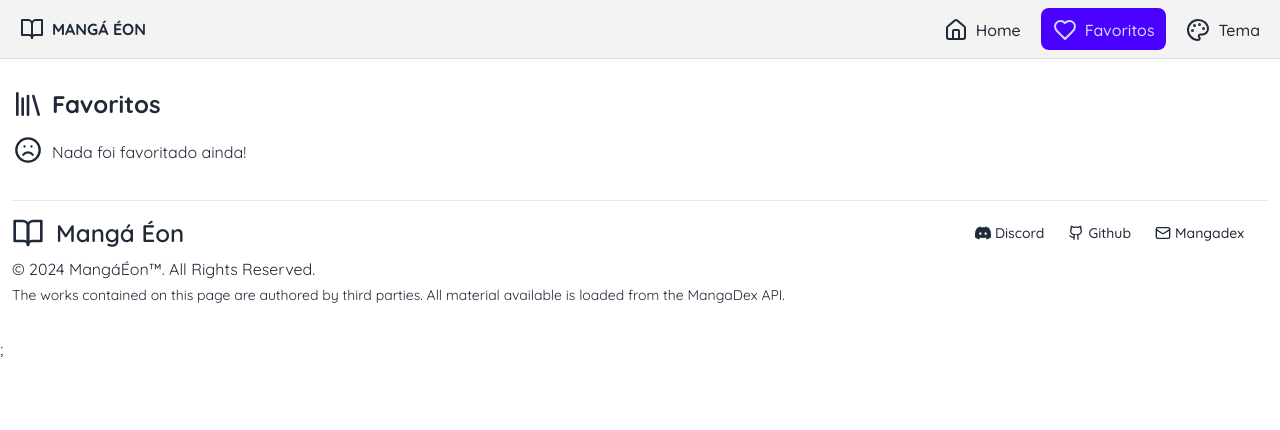
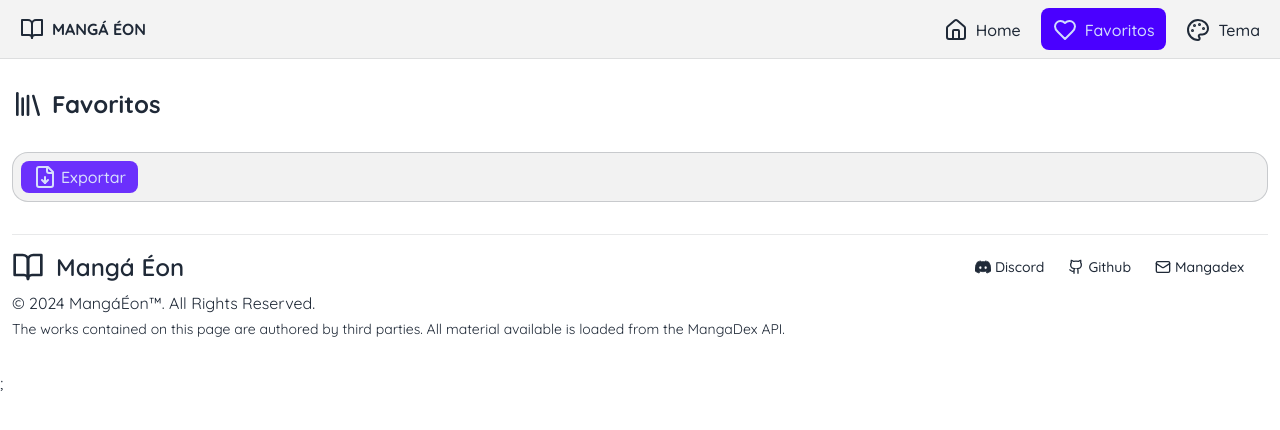
Before and after one commit to oMatheuss/mangaeon, a Next.js app: page /favoritos in a window 1280 px wide. Shown: the top 430 px of the page. Built offline with nearby package versions, Linux system fonts and the light colour scheme.

Commit message:
feat: export button

```diff
--- a/src/components/saved-list.tsx
+++ b/src/components/saved-list.tsx
@@ -4,13 +4,14 @@ import {
   type SavedManga,
   useMangaList,
   useRemoveMangaMutation,
+  useExportSavedMangasToCsv,
 } from '@/lib/client/saved';
 import {
   BookmarkCheckIcon,
   BookmarkMinusIcon,
   EllipsisVerticalIcon,
-  Frown,
-  StarOff,
+  FileDownIcon,
+  FrownIcon,
 } from 'lucide-react';
 import Image from 'next/image';
 import Link from 'next/link';
@@ -23,7 +24,7 @@ export function SavedMangaList() {
     <>
       {list?.length === 0 && (
         <div className='flex flex-row items-center'>
-          <Frown className='mr-2 h-8 w-8 pb-1' /> Nada foi favoritado ainda!
+          <FrownIcon className='mr-2 h-8 w-8 pb-1' /> Nada foi favoritado ainda!
         </div>
       )}
       <div className='mb-4 grid grid-cols-1 gap-4 sm:grid-cols-2 lg:grid-cols-3 xl:grid-cols-4'>
@@ -35,6 +36,7 @@ export function SavedMangaList() {
           />
         ))}
       </div>
+      <Actions />
     </>
   );
 }
@@ -73,19 +75,19 @@ function Card({ saved, onDelete }: CardProps) {
       <div className='float-right flex h-full flex-col justify-around'>
         <button className='group p-2' onClick={onDelete}>
           <span className='sr-only'>Excluir</span>
-          <div className='rounded-badge bg-error/75 p-1 text-error-content opacity-80 transition-colors group-hover:opacity-100 group-active:opacity-50'>
+          <div className='rounded-btn bg-error/75 p-1 text-error-content opacity-80 transition-opacity group-hover:opacity-100 group-active:opacity-50'>
             <BookmarkMinusIcon className='h-5 w-5' />
           </div>
         </button>
         <button className='group p-2'>
           <span className='sr-only'>Editar</span>
-          <div className='rounded-badge bg-success/75 p-1 text-success-content opacity-80 transition-colors group-hover:opacity-100 group-active:opacity-50'>
+          <div className='rounded-btn bg-success/75 p-1 text-success-content opacity-80 transition-opacity group-hover:opacity-100 group-active:opacity-50'>
             <BookmarkCheckIcon className='h-5 w-5' />
           </div>
         </button>
         <button className='group p-2'>
           <span className='sr-only'>Opções</span>
-          <div className='rounded-badge bg-neutral/75 p-1 text-neutral-content opacity-80 transition-colors group-hover:opacity-100 group-active:opacity-50'>
+          <div className='rounded-btn bg-neutral/75 p-1 text-neutral-content opacity-80 transition-opacity group-hover:opacity-100 group-active:opacity-50'>
             <EllipsisVerticalIcon className='h-5 w-5' />
           </div>
         </button>
@@ -93,3 +95,32 @@ function Card({ saved, onDelete }: CardProps) {
     </div>
   );
 }
+
+function Actions() {
+  const exportMut = useExportSavedMangasToCsv();
+  const handleExport = () => {
+    exportMut.mutate(undefined, {
+      onSuccess: (csv) => {
+        const link = document.createElement('a');
+        link.download = 'export.csv';
+        link.href = `data:text/csv;charset=utf-8,${window.encodeURI(csv)}`;
+        document.body.appendChild(link);
+        link.click();
+        document.body.removeChild(link);
+      },
+    });
+  };
+
+  return (
+    <section className='mb-4 flex flex-wrap gap-2 rounded-box border border-base-content/20 bg-base-200 p-2'>
+      <button
+        onClick={handleExport}
+        disabled={exportMut.isPending}
+        className='flex rounded-btn bg-primary px-3 py-1 text-primary-content opacity-80 transition-opacity hover:opacity-100 active:opacity-50'
+      >
+        <FileDownIcon className='mr-1' />
+        <span className='font-medium'>Exportar</span>
+      </button>
+    </section>
+  );
+}
--- a/src/lib/client/saved.ts
+++ b/src/lib/client/saved.ts
@@ -22,44 +22,24 @@ const store = localforage.createInstance({
   storeName: 'saved_mangas',
 });
 
-export const SavedMangas = {
-  async findAll() {
-    return this.filter(() => true);
-  },
-
-  async findById(mangaId: string) {
-    return await store.getItem<SavedManga>(mangaId);
-  },
-
-  async save(manga: SavedManga) {
-    return await store.setItem(manga.mangaId, manga);
-  },
-
-  async remove(mangaId: string) {
-    await store.removeItem(mangaId);
-  },
-
-  async filter(predicate: (value: SavedManga) => boolean) {
-    const result: SavedManga[] = [];
-    await store.iterate<SavedManga, any>((value) => {
-      if (predicate(value)) result.push(value);
-    });
-    result.sort((a, b) => a.includedAt.getTime() - b.includedAt.getTime());
-    return result;
-  },
-};
-
 export function useSavedManga(mangaId: string) {
   return useQuery({
     queryKey: ['local:manga', mangaId],
-    queryFn: () => SavedMangas.findById(mangaId),
+    queryFn: () => store.getItem<SavedManga>(mangaId),
   });
 }
 
 export function useMangaList() {
   return useQuery({
     queryKey: ['local:manga'],
-    queryFn: () => SavedMangas.findAll(),
+    queryFn: async () => {
+      const result: SavedManga[] = [];
+      await store.iterate<SavedManga, any>((value) => {
+        result.push(value);
+      });
+      result.sort((a, b) => a.includedAt.getTime() - b.includedAt.getTime());
+      return result;
+    },
   });
 }
 
@@ -83,11 +63,11 @@ export function useSaveMangaMutation() {
         referrerPolicy: 'no-referrer',
       }).then((x) => x.blob());
 
-      return await SavedMangas.save({
+      return await store.setItem(rest.mangaId, {
+        ...rest,
         status: 'Plan-To-Read',
         chaptersRead: [],
         coverImage,
-        ...rest,
       });
     },
     onSuccess: ({ mangaId }) =>
@@ -99,7 +79,7 @@ export function useRemoveMangaMutation(invalidateAll: boolean = false) {
   const qc = useQueryClient();
   return useMutation({
     mutationKey: ['local:manga'],
-    mutationFn: SavedMangas.remove,
+    mutationFn: (mangaId: string) => store.removeItem(mangaId),
     onSuccess: (_, mangaId) => {
       const queryKey = invalidateAll
         ? ['local:manga']
@@ -108,3 +88,26 @@ export function useRemoveMangaMutation(invalidateAll: boolean = false) {
     },
   });
 }
+
+export function useExportSavedMangasToCsv() {
+  return useMutation({
+    mutationKey: ['local:manga'],
+    mutationFn: async () => {
+      const lines: string[] = [];
+
+      const header = 'Id,Título,Autor,Artista,Incluído em';
+      lines.push(header);
+
+      const buildLine = (manga: SavedManga) => {
+        const { mangaId, title, author, artist, includedAt } = manga;
+        return `${mangaId},"${title}","${author}","${artist}",${includedAt.toISOString()}`;
+      };
+
+      await store.iterate<SavedManga, any>((value) => {
+        lines.push(buildLine(value));
+      });
+
+      return lines.join('\n');
+    },
+  });
+}
```
